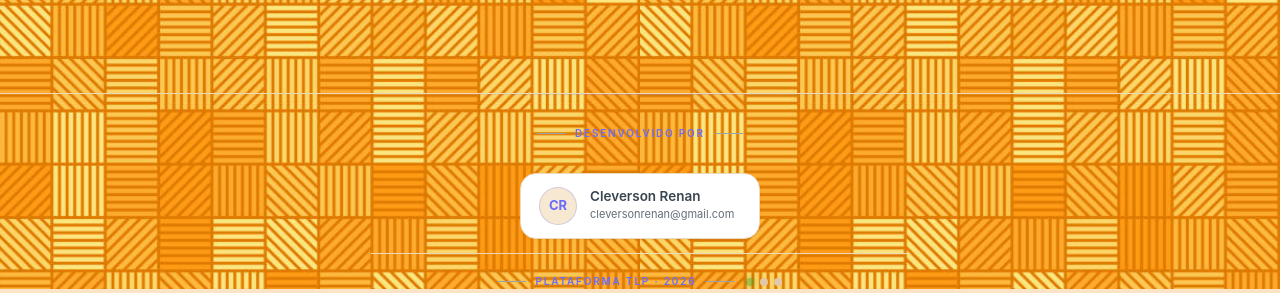
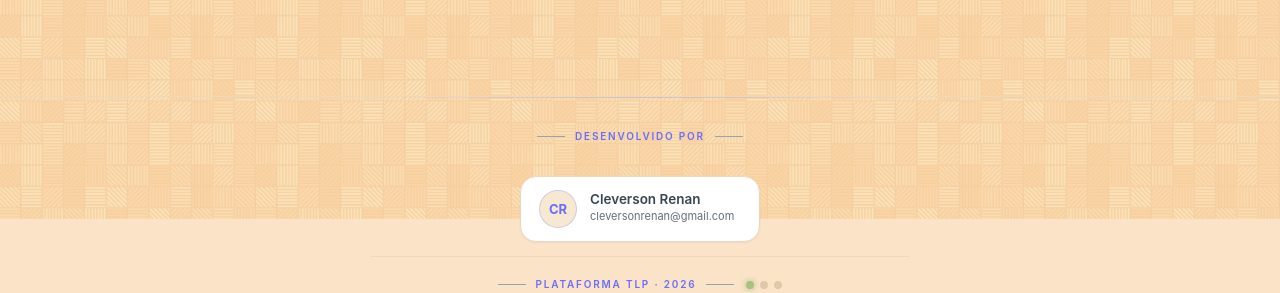
Before and after one commit to cleversonrenan/extrator, a plain HTML site: page index.html in a window 1280 px wide. Shown: the part 581-874 px from the top of the page. Drawn offline with Linux system fonts and the light colour scheme.

Commit message:
Add files via upload

```diff
--- a/index.html
+++ b/index.html
@@ -30,8 +30,34 @@
             --r-sm: 6px;
             --font: 'Public Sans', -apple-system, BlinkMacSystemFont, 'Segoe UI', Roboto, Helvetica, Arial, sans-serif;
         }
-        * { box-sizing: border-box; margin: 0; padding: 0; }
-        body { background-color: var(--bg); background-image: url("fundo.png"); background-size: 50%; background-repeat: repeat; color: var(--text); font-family: var(--font); font-size: 14px; min-height: 100vh; line-height: 1.5; display: flex; flex-direction: column; }
+        * {
+    box-sizing: border-box;
+    margin: 0;
+    padding: 0;
+}
+
+body {
+    background-color: var(--bg);
+    color: var(--muted);
+    font-family: var(--font);
+    font-size: 14px;
+    min-height: 100vh;
+    line-height: 1.55;
+
+    position: relative;
+}
+
+body::before {
+    content: "";
+    position: fixed;
+    inset: 0;
+    background-image: url("fundo.png");
+    background-size: 20%;
+    background-repeat: repeat;
+    opacity: 0.2;
+    z-index: -1;
+    pointer-events: none;
+}
         .app-container { max-width: 1600px; margin: 0 auto; padding: 20px; width: 100%; flex: 1; display: flex; flex-direction: column; }
 
         .header { background: var(--white); color: var(--text); padding: 16px 24px; border-radius: var(--r); margin-bottom: 24px; display: flex; justify-content: space-between; align-items: center; flex-wrap: wrap; gap: 16px; box-shadow: var(--sh-sm); }
```
